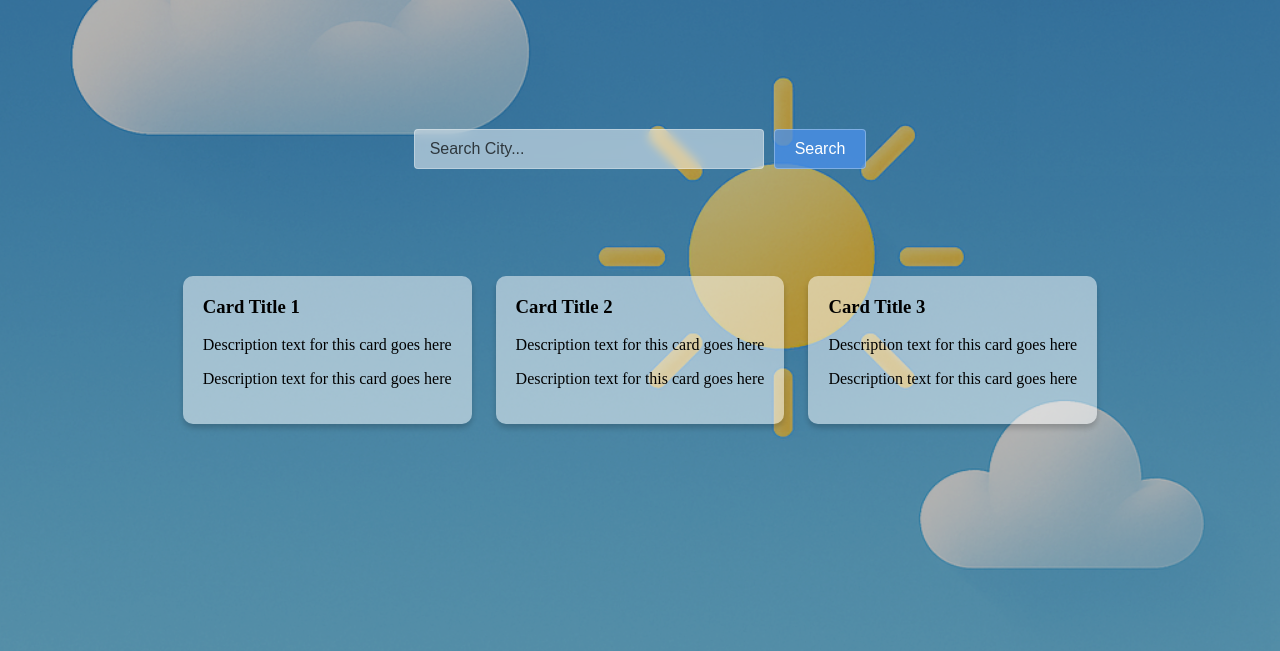
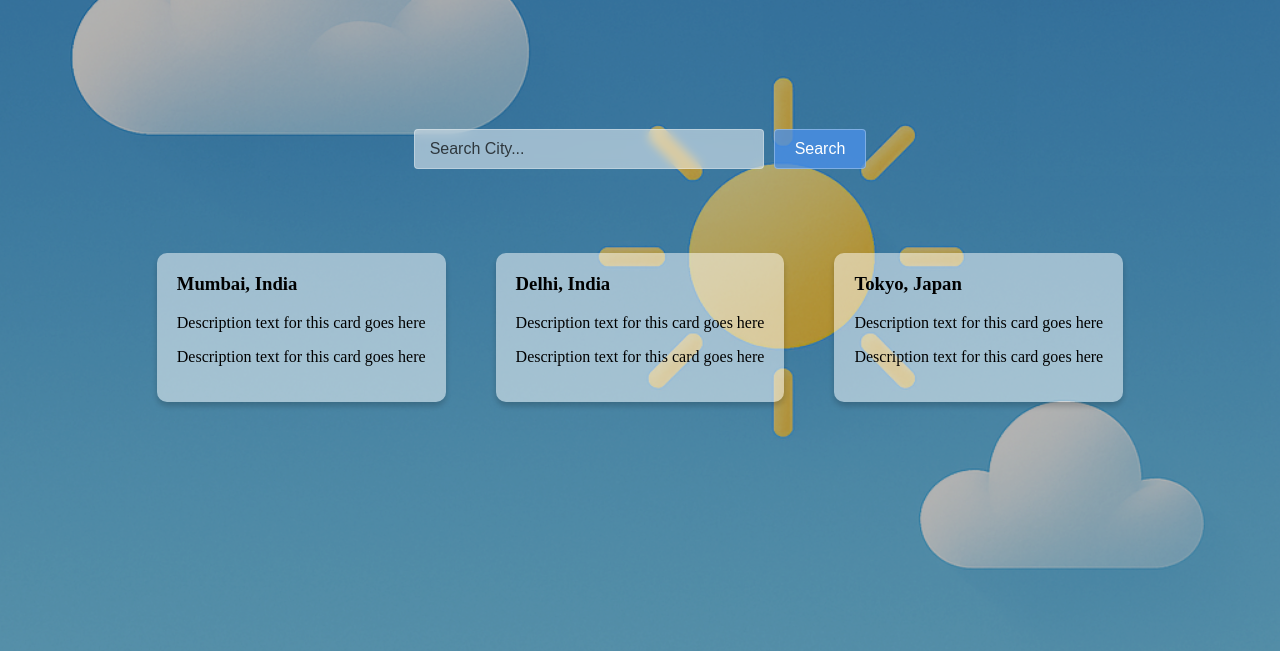
Before and after one commit to piyush-7kumar/weather-project, a plain HTML site: page index.html in a window 1280 px wide. Shown: the part 79-730 px from the top of the page. Drawn offline with Linux system fonts and the light colour scheme.

Commit message:
inhance UI

```diff
--- a/index.html
+++ b/index.html
@@ -14,23 +14,23 @@
         <h1 class="pageTitle">Weather App</h1>
 
         <div class="searchBar">
-            <input type="search" placeholder="Search City...">
+            <input type="search" placeholder="Search City..." >
             <button>Search</button>
         </div>
 
         <div class="card-container">
-            <div class="card">
-              <h3 class="city-name">Card Title 1</h3>
+            <div class="default-card">
+              <h3 class="city-name">Mumbai, India</h3>
               <p>Description text for this card goes here</p>
               <p>Description text for this card goes here</p>
             </div>
-            <div class="card">
-              <h3 class="city-name">Card Title 2</h3>
+            <div class="default-card">
+              <h3 class="city-name">Delhi, India</h3>
               <p>Description text for this card goes here</p>
               <p>Description text for this card goes here</p>
             </div>
-            <div class="card">
-                <h3 class="city-name">Card Title 3</h3>
+            <div class="default-card">
+                <h3 class="city-name">Tokyo, Japan</h3>
                 <p>Description text for this card goes here</p>
                 <p>Description text for this card goes here</p>
               </div>
--- a/style.css
+++ b/style.css
@@ -33,7 +33,8 @@ body{
     justify-content: center;   /* horizontal centering*/
     width: 100%;
     max-width: 500px; /* Prevent search bar from getting too wide */
-    margin-top: 10%; /* Vertical spacing */
+    margin-top: 10%;
+    margin-bottom: 5%;
 }
 
 .searchBar input {
@@ -70,32 +71,29 @@ body{
 
 .card-container {
     display: grid;
-    gap: 30px;
     padding: 20px;
     margin: 0 auto;
     max-width: 1800px;
+    grid-template-columns: repeat(1, minmax(0, 1fr));
 }
 
-.card {
+.default-card {
     background: rgba(255, 255, 255, 0.5);
     border-radius: 10px;
     padding: 20px;
     box-shadow: 0 4px 6px rgba(0, 0, 0, 0.2);
-    margin-top: 30%;
+    margin-bottom: 20%;
     transition: transform 0.3s ease, box-shadow 0.3s ease;
 }
 .city-name{
     margin-top: 0;
 }
 
-.card:hover {
+.default-card:hover {
     transform: translateY(-5px);
     box-shadow: 0 6px 16px rgba(0, 0, 0, 0.7);
 }
 
-.card-container {
-    grid-template-columns: repeat(1, minmax(0, 1fr));
-}
 
 @media (min-width: 768px) {
     .card-container {
@@ -107,6 +105,20 @@ body{
 @media (min-width: 1024px) {
     .card-container {
       grid-template-columns: repeat(3, minmax(0, 1fr));
-      gap: 24px;
+      gap: 50px;
     }
 }
+
+@media (max-width: 1024px) {
+    .searchBar {
+      margin-bottom: 10%; /* Tablets */
+    }
+}
+
+@media (max-width: 600px) {
+    .searchBar {
+      margin-bottom: 20%; /* Mobiles */
+      width: 80%;
+    }
+
+}
```
